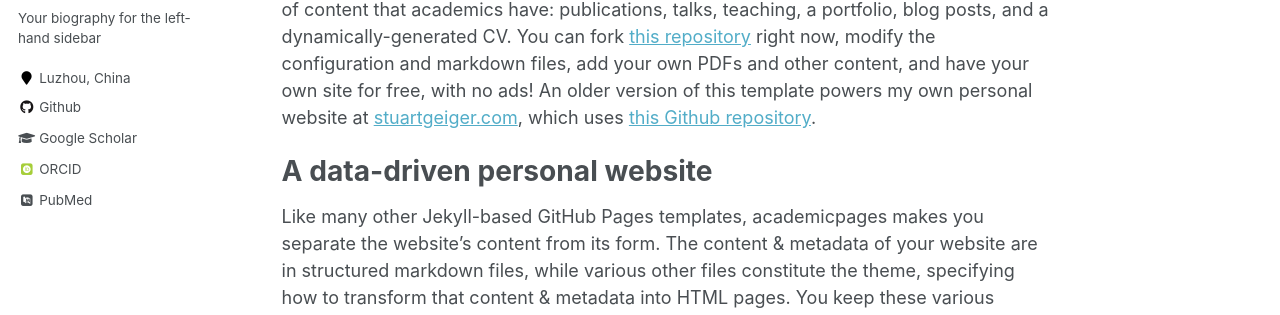
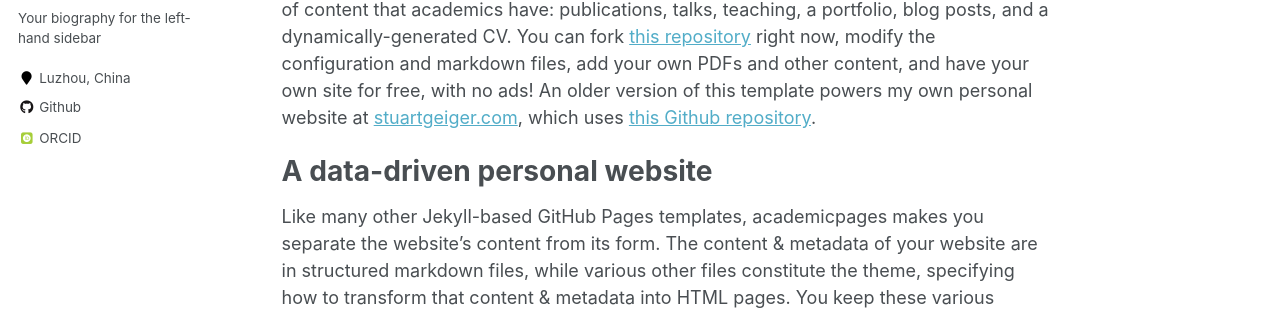
Before and after one commit to Syrizein/syrizein.github.io, a Jekyll site: the page built from _pages/about.md, in a window 1280 px wide. Shown: the part 327-642 px from the top of the page. Built offline with Jekyll 4.4.1, drawn with Linux system fonts in a browser that asks for light colours; some web fonts are replaced.

Commit message:
changed websites

```diff
--- a/_config.yml
+++ b/_config.yml
@@ -29,9 +29,9 @@ author:
 
   # Manuscript repositories
   arxiv            : # "https://arxiv.org/" # Update with the correct link to your profile
-  googlescholar    : "https://scholar.google.com/citations?user=PS_CX0AAAAAJ"         # Update with the correct link to your profile
+  googlescholar    : # "https://scholar.google.com/citations?user=PS_CX0AAAAAJ"         # Update with the correct link to your profile
   impactstory      : # "https://profiles.impactstory.org/u/xxxx-xxxx-xxxx-xxxx"
-  pubmed           : "https://www.ncbi.nlm.nih.gov/pubmed/?term=john+snow"
+  pubmed           : # "https://www.ncbi.nlm.nih.gov/pubmed/?term=john+snow"
   researchgate     :  # example: "https://www.researchgate.net/profile/yourprofile"
 
   # Social media
```
